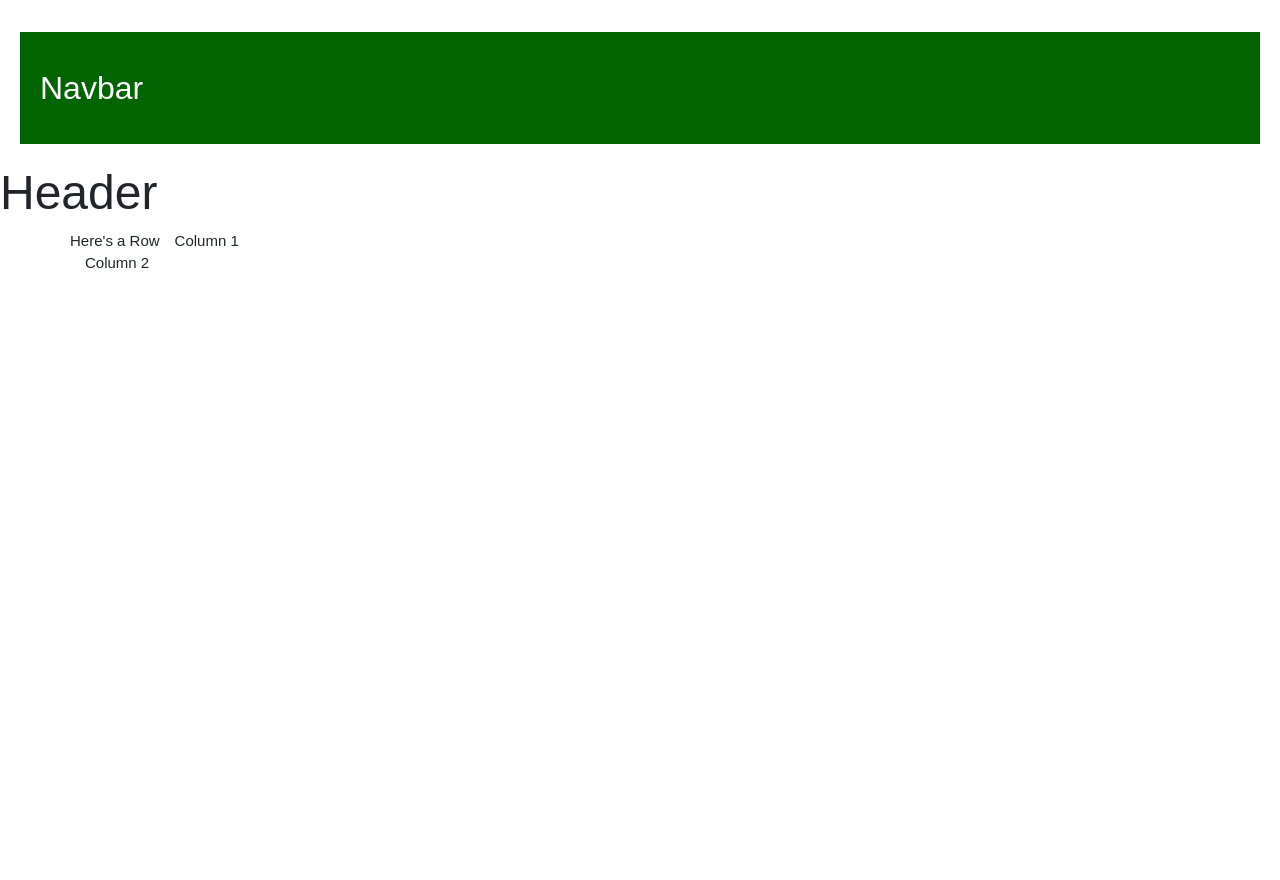
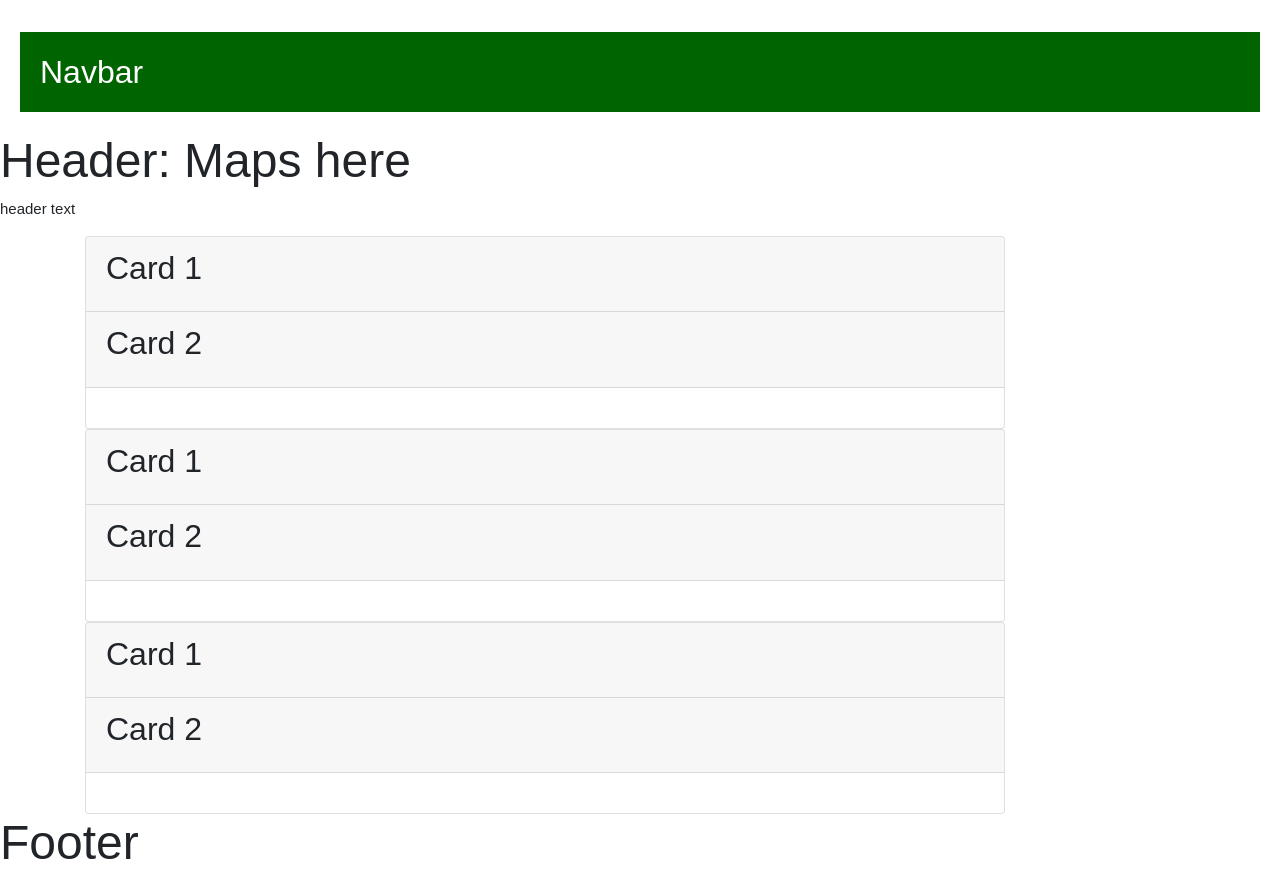
Before and after one commit to eds2048/Project3-RecParks, a React (Create React App) app in the folder client/: page / in a window 1280 px wide. Shown: the part 300-1180 px from the top of the page. Before the commit the page ends 800 px from the top, so only its background shows below. Built offline with nearby package versions, Linux system fonts and the light colour scheme.

Commit message:
Updated App.js, component and gitignore files

```diff
--- a/client/public/index.html
+++ b/client/public/index.html
@@ -19,8 +19,9 @@
       work correctly both with client-side routing and a non-root public URL.
       Learn how to configure a non-root public URL by running `npm run build`.
     -->
+    <link rel="stylesheet" href="https://cdnjs.cloudflare.com/ajax/libs/bootswatch/4.0.0/flatly/bootstrap.min.css" />
     <title>React App</title>
-    <link rel="stylesheet" href="https://cdnjs.cloudflare.com/ajax/libs/bootswatch/4.0.0/flatly/bootstrap.min.css" />
+
   </head>
   <body>
     <noscript>
--- a/client/src/App.js
+++ b/client/src/App.js
@@ -4,7 +4,9 @@ import "./App.css";
 import Navbar from "./components/Navbar";
 import Header from "./components/Header";
 import Jumbotron from "./components/Jumbotron";
-import { Container, Row, Col } from "./components/Grid";
+import { Container, Row, Col} from "./components/Grid";
+import Footer from "./components/Footer";
+import Card from "./components/Grid/Card";
 
 
 function App() {
@@ -14,16 +16,35 @@ function App() {
       <Navbar />
       <Header />
       <Container>
+
+      {/* Start first row */}
       <Row>
-          Here's a Row
         <Col size="xs-9 sm-10">
-          Column 1
+          <Card>
+          </Card>
         </Col>
         <Col size="xs-9 sm-10">
-          Column 2
+            <Card>
+            </Card>
         </Col>
       </Row>
+
+      {/* Start second row */}
+      <Row>
+
+      <Col size="xs-9 sm-10">
+            <Card>
+            </Card>
+      </Col>
+          <Col size="xs-9 sm-10">
+
+      </Col>
+      </Row>
+
+
+
       </Container>
+      <Footer />
     </div>
   );
 }
--- /dev/null
+++ b/client/src/components/Footer.js
@@ -0,0 +1,11 @@
+import React from "react";
+
+function Footer() {
+  return (
+    <header className="header">
+      <h1>Footer </h1>
+    </header>
+  );
+}
+
+export default Footer;
--- /dev/null
+++ b/client/src/components/Grid/Card.js
@@ -0,0 +1,20 @@
+import React from "react";
+
+function Card() {
+    return (
+        <div className="card">
+            <div className="card-header">
+                <h3 className="card-title">Card 1</h3>
+            </div>
+            <div className="card-header">
+                <h3 className="card-title">Card 2</h3>
+            </div>
+            <div className="card-body">
+                <p className="card-text">
+                </p>
+            </div>
+        </div>
+
+    );
+}
+export default Card;
--- a/client/src/components/Grid/index.js
+++ b/client/src/components/Grid/index.js
@@ -27,3 +27,21 @@ export function Col({ size, children }) {
     </div>
   );
 }
+
+export function Card () {
+  return(
+    <div className="card">
+      <div className="card-header">
+        <h3 className="card-title">Card 1</h3>
+      </div>
+      <div className="card-header">
+        <h3 className="card-title">Card 2</h3>
+      </div>
+      <div className="card-body">
+        <p className="card-text">
+        </p>
+      </div>
+    </div>
+
+  );
+}
--- a/client/src/components/Header.js
+++ b/client/src/components/Header.js
@@ -4,7 +4,10 @@ import React from "react";
 function Header() {
   return (
     <header className="header">
-      <h1>Header</h1>
+      <h1>Header: Maps here</h1>
+      <p>
+       header text
+      </p>
     </header>
   );
 }
--- a/client/src/components/Jumbotron/index.js
+++ b/client/src/components/Jumbotron/index.js
@@ -6,7 +6,7 @@ function Jumbotron() {
     <div className="jumbotron text-center">
       <h1>Jumbotron</h1>
       <a target="_blank" >
-        Text inside Jumbotron
+        text inside jumbotron
       </a>
     </div>
   );
--- a/client/src/components/Navbar.js
+++ b/client/src/components/Navbar.js
@@ -8,7 +8,7 @@ const styles = {
   heading: {
     background: "#006400",
     minHeight: 50,
-    lineHeight: 3.5,
+    lineHeight: 2.5,
     fontSize: "2.0rem",
     color: "white",
     padding: "0 20px"
```
Also changed, not shown: 1 other file (tests, documents, lock files or other folders).
